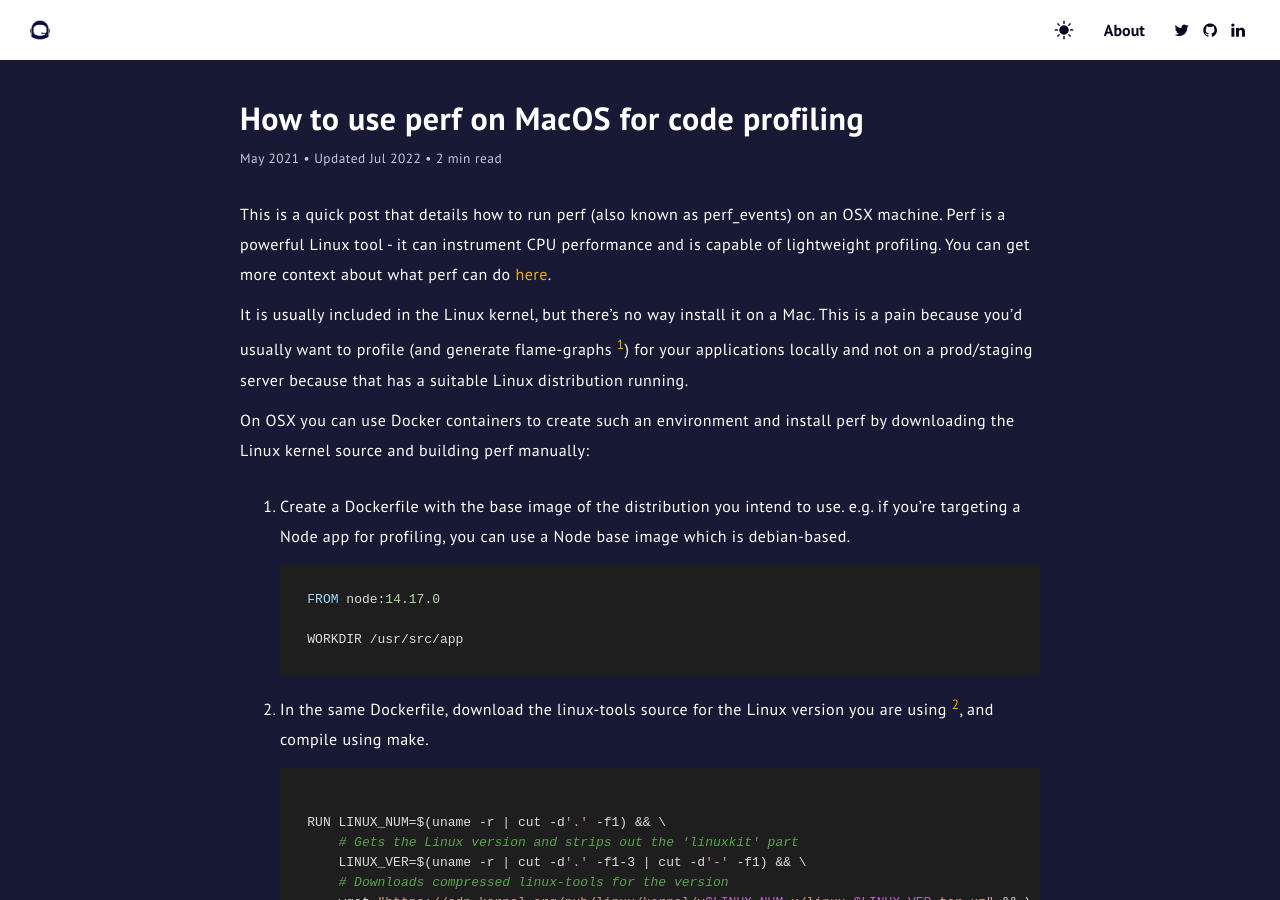
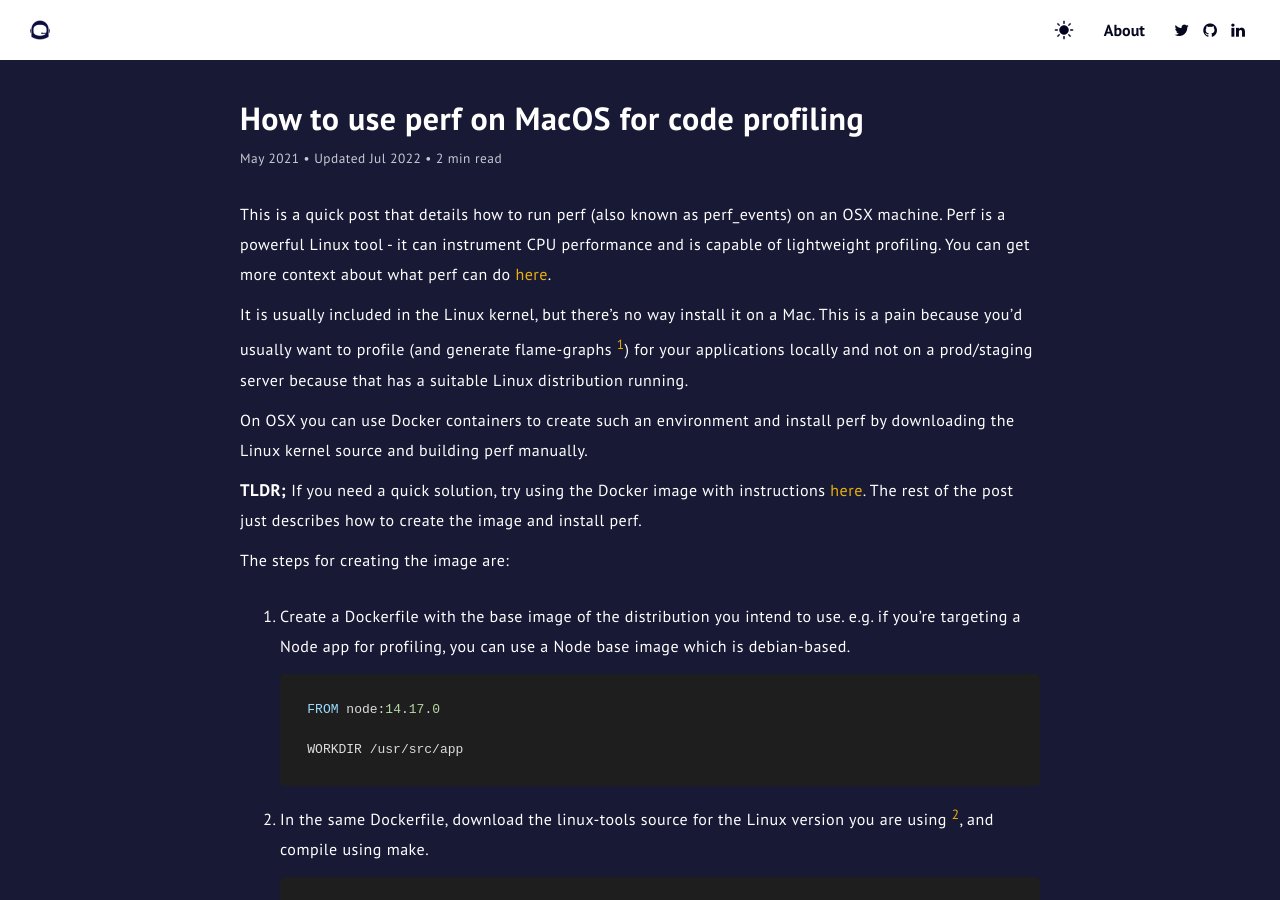
Before and after one commit to OpeOnikute/opeonikute.github.io, a Jekyll site: the page built from posts/how-to-use-perf-on-macos.md, in a window 1280 px wide and 900 px high. Built offline with Jekyll 4.4.1, drawn with Linux system fonts in a browser that asks for light colours.

Commit message:
add docker image to perf post

```diff
--- a/posts/how-to-use-perf-on-macos.md
+++ b/posts/how-to-use-perf-on-macos.md
@@ -12,7 +12,11 @@ This is a quick post that details how to run perf (also known as perf_events) on
 
 It is usually included in the Linux kernel, but there's no way install it on a Mac. This is a pain because you'd usually want to profile (and generate flame-graphs [^1]) for your applications locally and not on a prod/staging server because that has a suitable Linux distribution running.
 
-On OSX you can use Docker containers to create such an environment and install perf by downloading the Linux kernel source and building perf manually:
+On OSX you can use Docker containers to create such an environment and install perf by downloading the Linux kernel source and building perf manually.
+
+**TLDR;** If you need a quick solution, try using the Docker image with instructions [here](https://github.com/OpeOnikute/perf-tools). The rest of the post just describes how to create the image and install perf.
+
+The steps for creating the image are:
 
 1. Create a Dockerfile with the base image of the distribution you intend to use. e.g. if you're targeting a Node app for profiling, you can use a Node base image which is debian-based.
 
```
